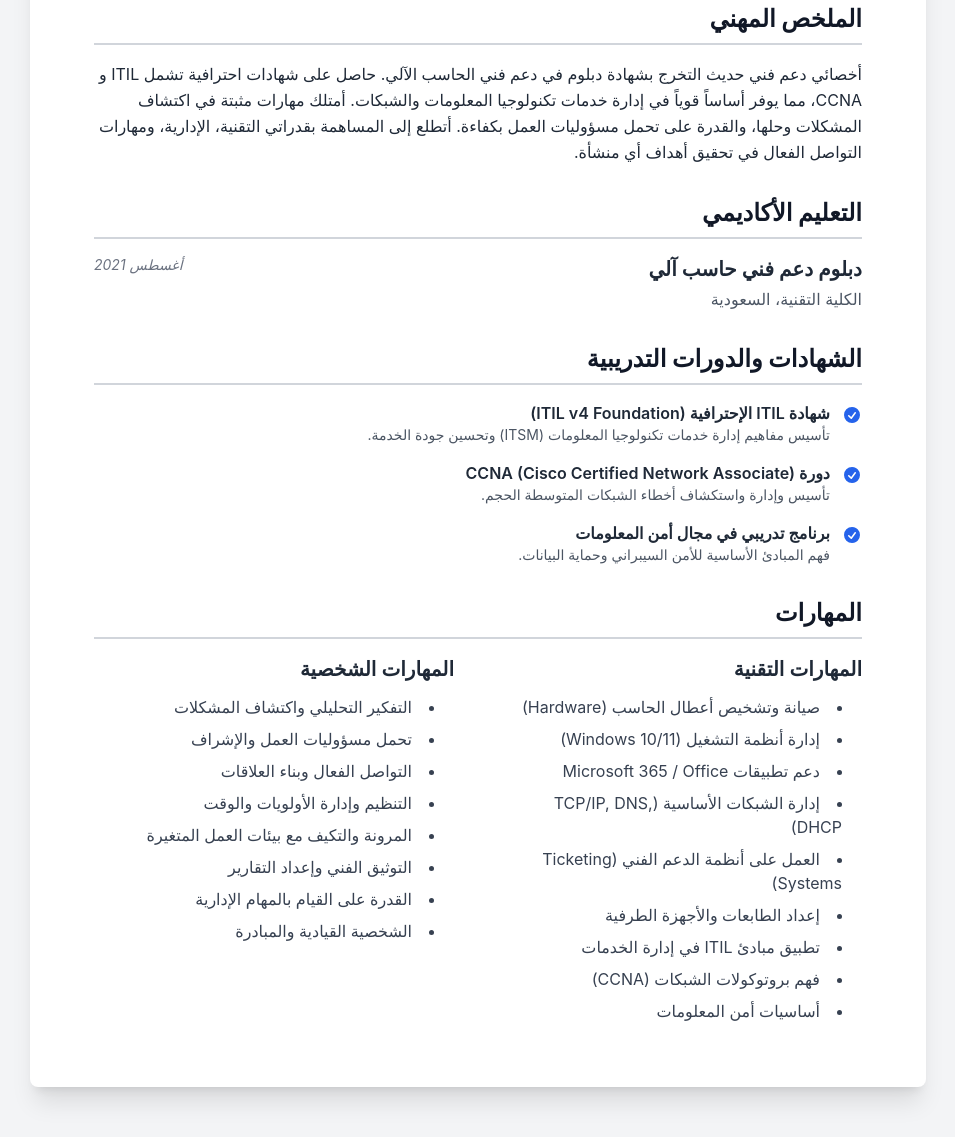
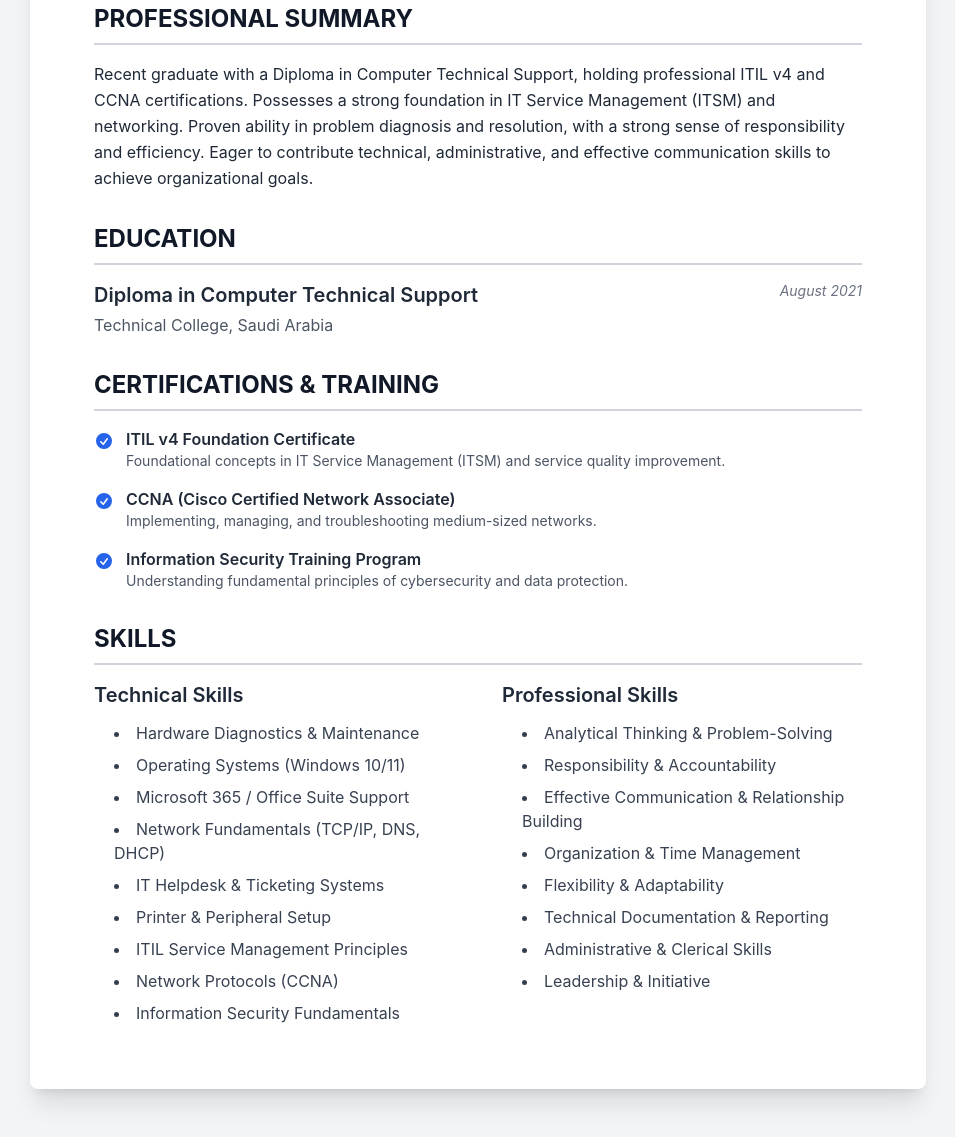
Before and after one commit to morethan557799-cpu/Showingpage, a plain HTML site: page index.html in a window 1280 px wide. Shown: the part 241-1378 px from the top of the page, without its empty margins (162-1117 px from the left). Drawn offline with nearby package versions, Linux system fonts and the light colour scheme.

Commit message:
Update index.html

```diff
--- a/index.html
+++ b/index.html
@@ -1,89 +1,89 @@
 <!DOCTYPE html>
-<html lang="ar" dir="rtl">
+<html lang="en" dir="ltr">
 <head>
     <meta charset="UTF-8">
     <meta name="viewport" content="width=device-width, initial-scale=1.0">
-    <title>سيرة ذاتية - عبدالله ال طالب</title>
-    <!-- تحميل Tailwind CSS -->
+    <title>Resume - Abdullah Al Taleb</title>
+    <!-- Load Tailwind CSS -->
     <script src="https://cdn.tailwindcss.com"></script>
     <style>
-        /* استخدام خط Inter الافتراضي لـ Tailwind */
+        /* Use Tailwind's default Inter font */
         body {
             font-family: 'Inter', sans-serif;
-            background-color: #f8f9fa; /* لون خلفية أفتح قليلاً */
+            background-color: #f8f9fa; /* Lighter background */
         }
     </style>
 </head>
 <body class="bg-gray-100">
 
-    <!-- حاوية السيرة الذاتية -->
+    <!-- Resume Container -->
     <div class="container mx-auto max-w-4xl bg-white shadow-xl rounded-lg my-12 p-10 md:p-16">
 
-        <!-- 1. ترويسة الاسم ومعلومات الاتصال (تنسيق بصري متوازن) -->
+        <!-- 1. Header (Visually Balanced) -->
         <header class="text-center mb-10">
             <h1 class="text-4xl md:text-5xl font-bold text-gray-900">
-                عبدالله ال طالب
+                Abdullah Al Taleb
             </h1>
 
-            <!-- حاوية معلومات الاتصال المنسقة -->
+            <!-- Coordinated Contact Info Container -->
             <div class="flex flex-wrap justify-center items-center gap-x-6 gap-y-2 text-gray-600 mt-5 text-base">
 
-                <!-- البريد الإلكتروني -->
+                <!-- Email -->
                 <div class="flex items-center gap-1.5">
                     <svg xmlns="http://www.w3.org/2000/svg" viewBox="0 0 20 20" fill="currentColor" class="w-5 h-5 text-gray-500">
                         <path d="M3 4a2 2 0 0 0-2 2v1.161l8.441 4.221a1.25 1.25 0 0 0 1.118 0L19 7.161V6a2 2 0 0 0-2-2H3Z" />
                         <path d="M19 8.839l-7.77 3.885a2.75 2.75 0 0 1-2.46 0L1 8.839V14a2 2 0 0 0 2 2h14a2 2 0 0 0 2-2V8.839Z" />
                     </svg>
-                    <span dir="ltr" class="text-gray-700">Abdullah.altaleb90@gmail.com</span>
+                    <span class="text-gray-700">Abdullah.altaleb90@gmail.com</span>
                 </div>
 
-                <!-- رقم الهاتف -->
+                <!-- Phone -->
                 <div class="flex items-center gap-1.5">
                     <svg xmlns="http://www.w3.org/2000/svg" viewBox="0 0 20 20" fill="currentColor" class="w-5 h-5 text-gray-500">
                         <path fill-rule="evenodd" d="M2 3.5A1.5 1.5 0 0 1 3.5 2h1.148a1.5 1.5 0 0 1 1.465 1.175l.716 3.223a1.5 1.5 0 0 1-1.052 1.767l-.933.267c-.41.117-.643.555-.48.95a11.542 11.542 0 0 0 6.254 6.254c.395.163.833-.07.95-.48l.267-.933a1.5 1.5 0 0 1 1.767-1.052l3.223.716A1.5 1.5 0 0 1 18 15.352V16.5a1.5 1.5 0 0 1-1.5 1.5h-1A15.5 15.5 0 0 1 2 3.5Z" clip-rule="evenodd" />
                     </svg>
-                    <span dir="ltr" class="text-gray-700">+966582903371</span>
+                    <span class="text-gray-700">+966582903371</span>
                 </div>
 
-                <!-- الموقع -->
+                <!-- Location -->
                 <div class="flex items-center gap-1.5">
                     <svg xmlns="http://www.w3.org/2000/svg" viewBox="0 0 20 20" fill="currentColor" class="w-5 h-5 text-gray-500">
                         <path fill-rule="evenodd" d="m9.69 18.933.003.001C9.89 19.02 10 19 10 19s.11.02.308-.066l.002-.001.006-.003.018-.008a5.741 5.741 0 0 0 .281-.14c.186-.1.4-.223.654-.369.395-.226.86-.506 1.327-.827.843-.575 1.722-1.28 2.38-2.05A8.819 8.819 0 0 0 16.75 10c0-4.418-3.582-8-8-8s-8 3.582-8 8c0 1.961.71 3.79 1.907 5.254.658.77 1.537 1.475 2.38 2.05.467.321.932.601 1.327.827.254.146.468.269.654.369a5.741 5.741 0 0 0 .281.14l.018.008.006.003Z" clip-rule="evenodd" />
                         <path d="M10 11.25a1.25 1.25 0 1 0 0-2.5 1.25 1.25 0 0 0 0 2.5Z" />
                     </svg>
-                    <span class="text-gray-700">السعودية</span>
+                    <span class="text-gray-700">Saudi Arabia</span>
                 </div>
             </div>
         </header>
 
-        <!-- 2. قسم الملخص المهني -->
+        <!-- 2. Professional Summary -->
         <section class="mb-8">
             <h2 class="text-2xl font-bold text-gray-900 uppercase border-b-2 border-gray-300 pb-2 mb-4">
-                الملخص المهني
+                Professional Summary
             </h2>
             <p class="text-gray-800 leading-relaxed text-base">
-                أخصائي دعم فني حديث التخرج بشهادة دبلوم في دعم فني الحاسب الآلي. حاصل على شهادات احترافية تشمل ITIL و CCNA، مما يوفر أساساً قوياً في إدارة خدمات تكنولوجيا المعلومات والشبكات. أمتلك مهارات مثبتة في اكتشاف المشكلات وحلها، والقدرة على تحمل مسؤوليات العمل بكفاءة. أتطلع إلى المساهمة بقدراتي التقنية، الإدارية، ومهارات التواصل الفعال في تحقيق أهداف أي منشأة.
+                Recent graduate with a Diploma in Computer Technical Support, holding professional ITIL v4 and CCNA certifications. Possesses a strong foundation in IT Service Management (ITSM) and networking. Proven ability in problem diagnosis and resolution, with a strong sense of responsibility and efficiency. Eager to contribute technical, administrative, and effective communication skills to achieve organizational goals.
             </p>
         </section>
 
-        <!-- 3. قسم التعليم الأكاديمي -->
+        <!-- 3. Education -->
         <section class="mb-8">
             <h2 class="text-2xl font-bold text-gray-900 uppercase border-b-2 border-gray-300 pb-2 mb-4">
-                التعليم الأكاديمي
+                Education
             </h2>
             <div class="flex justify-between items-start">
                 <div>
-                    <h3 class="text-xl font-semibold text-gray-800">دبلوم دعم فني حاسب آلي</h3>
-                    <p class="text-gray-600 mt-1 text-base">الكلية التقنية، السعودية</p>
+                    <h3 class="text-xl font-semibold text-gray-800">Diploma in Computer Technical Support</h3>
+                    <p class="text-gray-600 mt-1 text-base">Technical College, Saudi Arabia</p>
                 </div>
-                <span class="text-gray-500 text-sm italic whitespace-nowrap">أغسطس 2021</span>
+                <span class="text-gray-500 text-sm italic whitespace-nowrap">August 2021</span>
             </div>
         </section>
 
-        <!-- 4. قسم الشهادات والدورات (تنسيق عميق) -->
+        <!-- 4. Certifications & Training -->
         <section class="mb-8">
             <h2 class="text-2xl font-bold text-gray-900 uppercase border-b-2 border-gray-300 pb-2 mb-4">
-                الشهادات والدورات التدريبية
+                Certifications & Training
             </h2>
             <ul class="space-y-4">
 
@@ -92,8 +92,8 @@
                         <path fill-rule="evenodd" d="M10 18a8 8 0 1 0 0-16 8 8 0 0 0 0 16Zm3.857-9.809a.75.75 0 0 0-1.214-.882l-3.483 4.79-1.88-1.88a.75.75 0 1 0-1.06 1.061l2.5 2.5a.75.75 0 0 0 1.137-.089l4-5.5Z" clip-rule="evenodd" />
                     </svg>
                     <div>
-                        <h3 class="font-semibold text-gray-800">شهادة ITIL الإحترافية (ITIL v4 Foundation)</h3>
-                        <p class="text-gray-600 text-sm">تأسيس مفاهيم إدارة خدمات تكنولوجيا المعلومات (ITSM) وتحسين جودة الخدمة.</p>
+                        <h3 class="font-semibold text-gray-800">ITIL v4 Foundation Certificate</h3>
+                        <p class="text-gray-600 text-sm">Foundational concepts in IT Service Management (ITSM) and service quality improvement.</p>
                     </div>
                 </li>
 
@@ -102,8 +102,8 @@
                         <path fill-rule="evenodd" d="M10 18a8 8 0 1 0 0-16 8 8 0 0 0 0 16Zm3.857-9.809a.75.75 0 0 0-1.214-.882l-3.483 4.79-1.88-1.88a.75.75 0 1 0-1.06 1.061l2.5 2.5a.75.75 0 0 0 1.137-.089l4-5.5Z" clip-rule="evenodd" />
                     </svg>
                     <div>
-                        <h3 class="font-semibold text-gray-800">دورة CCNA (Cisco Certified Network Associate)</h3>
-                        <p class="text-gray-600 text-sm">تأسيس وإدارة واستكشاف أخطاء الشبكات المتوسطة الحجم.</p>
+                        <h3 class="font-semibold text-gray-800">CCNA (Cisco Certified Network Associate)</h3>
+                        <p class="text-gray-600 text-sm">Implementing, managing, and troubleshooting medium-sized networks.</p>
                     </div>
                 </li>
 
@@ -112,57 +112,57 @@
                         <path fill-rule="evenodd" d="M10 18a8 8 0 1 0 0-16 8 8 0 0 0 0 16Zm3.857-9.809a.75.75 0 0 0-1.214-.882l-3.483 4.79-1.88-1.88a.75.75 0 1 0-1.06 1.061l2.5 2.5a.75.75 0 0 0 1.137-.089l4-5.5Z" clip-rule="evenodd" />
                     </svg>
                     <div>
-                        <h3 class="font-semibold text-gray-800">برنامج تدريبي في مجال أمن المعلومات</h3>
-                        <p class="text-gray-600 text-sm">فهم المبادئ الأساسية للأمن السيبراني وحماية البيانات.</p>
+                        <h3 class="font-semibold text-gray-800">Information Security Training Program</h3>
+                        <p class="text-gray-600 text-sm">Understanding fundamental principles of cybersecurity and data protection.</p>
                     </div>
                 </li>
 
             </ul>
         </section>
 
-        <!-- 5. قسم المهارات (تنسيق أعمدة مع مهارات إضافية) -->
+        <!-- 5. Skills (Columnar Layout with expanded skills) -->
         <section>
             <h2 class="text-2xl font-bold text-gray-900 uppercase border-b-2 border-gray-300 pb-2 mb-4">
-                المهارات
+                Skills
             </h2>
 
-            <div class="flex flex-col md:flex-row md:space-x-12 rtl:space-x-reverse">
+            <div class="flex flex-col md:flex-row md:space-x-12">
 
-                <!-- العمود الأول: المهارات التقنية -->
+                <!-- Column 1: Technical Skills -->
                 <div class="w-full md:w-1/2">
-                    <h3 class="text-xl font-semibold text-gray-800 mb-3">المهارات التقنية</h3>
-                    <ul class="list-disc list-inside pr-5 text-gray-700 space-y-2">
-                        <li>صيانة وتشخيص أعطال الحاسب (Hardware)</li>
-                        <li>إدارة أنظمة التشغيل (Windows 10/11)</li>
-                        <li>دعم تطبيقات Microsoft 365 / Office</li>
-                        <li>إدارة الشبكات الأساسية (TCP/IP, DNS, DHCP)</li>
-                        <li>العمل على أنظمة الدعم الفني (Ticketing Systems)</li>
-                        <li>إعداد الطابعات والأجهزة الطرفية</li>
-                        <li>تطبيق مبادئ ITIL في إدارة الخدمات</li>
-                        <li>فهم بروتوكولات الشبكات (CCNA)</li>
-                        <li>أساسيات أمن المعلومات</li>
+                    <h3 class="text-xl font-semibold text-gray-800 mb-3">Technical Skills</h3>
+                    <ul class="list-disc list-inside pl-5 text-gray-700 space-y-2">
+                        <li>Hardware Diagnostics & Maintenance</li>
+                        <li>Operating Systems (Windows 10/11)</li>
+                        <li>Microsoft 365 / Office Suite Support</li>
+                        <li>Network Fundamentals (TCP/IP, DNS, DHCP)</li>
+                        <li>IT Helpdesk & Ticketing Systems</li>
+                        <li>Printer & Peripheral Setup</li>
+                        <li>ITIL Service Management Principles</li>
+                        <li>Network Protocols (CCNA)</li>
+                        <li>Information Security Fundamentals</li>
                     </ul>
                 </div>
 
-                <!-- العمود الثاني: المهارات الشخصية -->
+                <!-- Column 2: Professional Skills -->
                 <div class="w-full md:w-1/2 mt-6 md:mt-0">
-                    <h3 class="text-xl font-semibold text-gray-800 mb-3">المهارات الشخصية</h3>
-                    <ul class="list-disc list-inside pr-5 text-gray-700 space-y-2">
-                        <li>التفكير التحليلي واكتشاف المشكلات</li>
-                        <li>تحمل مسؤوليات العمل والإشراف</li>
-                        <li>التواصل الفعال وبناء العلاقات</li>
-                        <li>التنظيم وإدارة الأولويات والوقت</li>
-                        <li>المرونة والتكيف مع بيئات العمل المتغيرة</li>
-                        <li>التوثيق الفني وإعداد التقارير</li>
-                        <li>القدرة على القيام بالمهام الإدارية</li>
-                        <li>الشخصية القيادية والمبادرة</li>
+                    <h3 class="text-xl font-semibold text-gray-800 mb-3">Professional Skills</h3>
+                    <ul class="list-disc list-inside pl-5 text-gray-700 space-y-2">
+                        <li>Analytical Thinking & Problem-Solving</li>
+                        <li>Responsibility & Accountability</li>
+                        <li>Effective Communication & Relationship Building</li>
+                        <li>Organization & Time Management</li>
+                        <li>Flexibility & Adaptability</li>
+                        <li>Technical Documentation & Reporting</li>
+                        <li>Administrative & Clerical Skills</li>
+                        <li>Leadership & Initiative</li>
                     </ul>
                 </div>
 
             </div>
         </section>
 
-    </div> <!-- نهاية حاوية السيرة الذاتية -->
+    </div> <!-- End Resume Container -->
 
 </body>
 </html>
```
